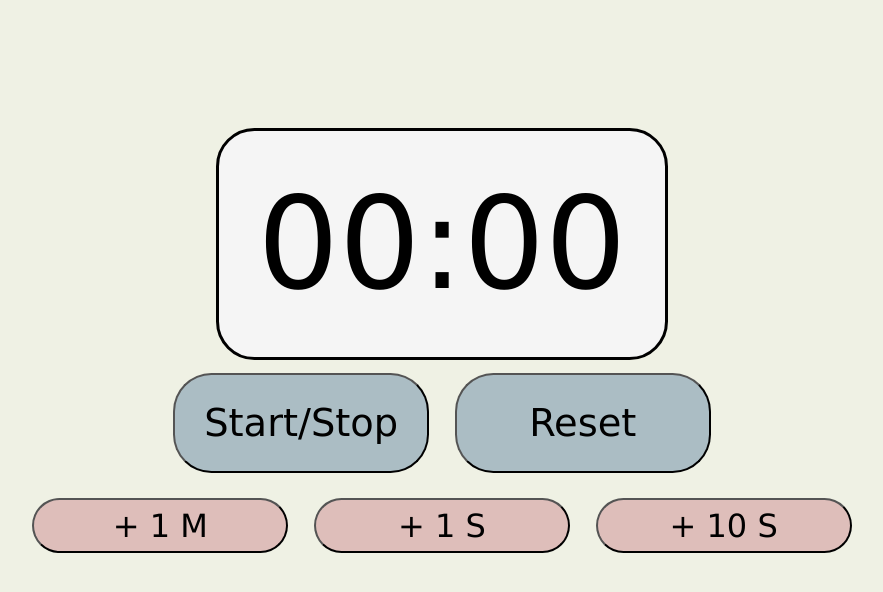
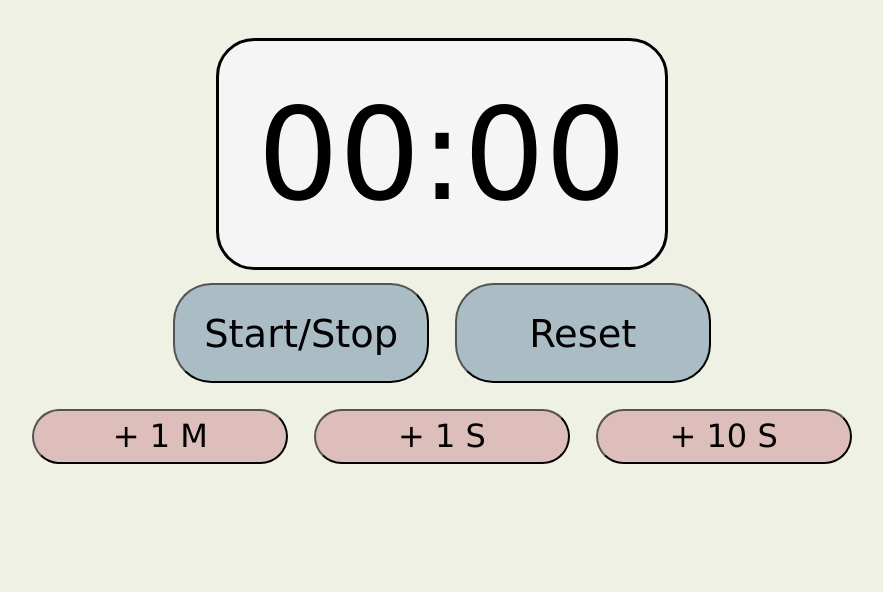
Before and after one commit to premavasu23/timer-project, a React (Create React App) app: page / in a window 1280 px wide. Shown: the top 592 px of the page, without its empty margins (198-1081 px from the left). Built offline with nearby package versions, Linux system fonts and the light colour scheme.

Commit message:
fix scrolling issues

```diff
--- a/src/App.css
+++ b/src/App.css
@@ -1,5 +1,6 @@
 .App {
   text-align: center;
+  height: 100%;
 }
 
 .time-display {
@@ -9,7 +10,7 @@
   background: #F5F5F5;
   width: fit-content;
   align-content: center;
-  margin-top: 10vw;
+  margin-top: 3vw;
   border-radius: 3vw;
   padding: 3vw;
   border-style: solid;
--- a/src/index.css
+++ b/src/index.css
@@ -6,6 +6,7 @@ body {
   -webkit-font-smoothing: antialiased;
   -moz-osx-font-smoothing: grayscale;
   background-color: #EFF1E4;
+  height: 100%;
 }
 
 code {
```
